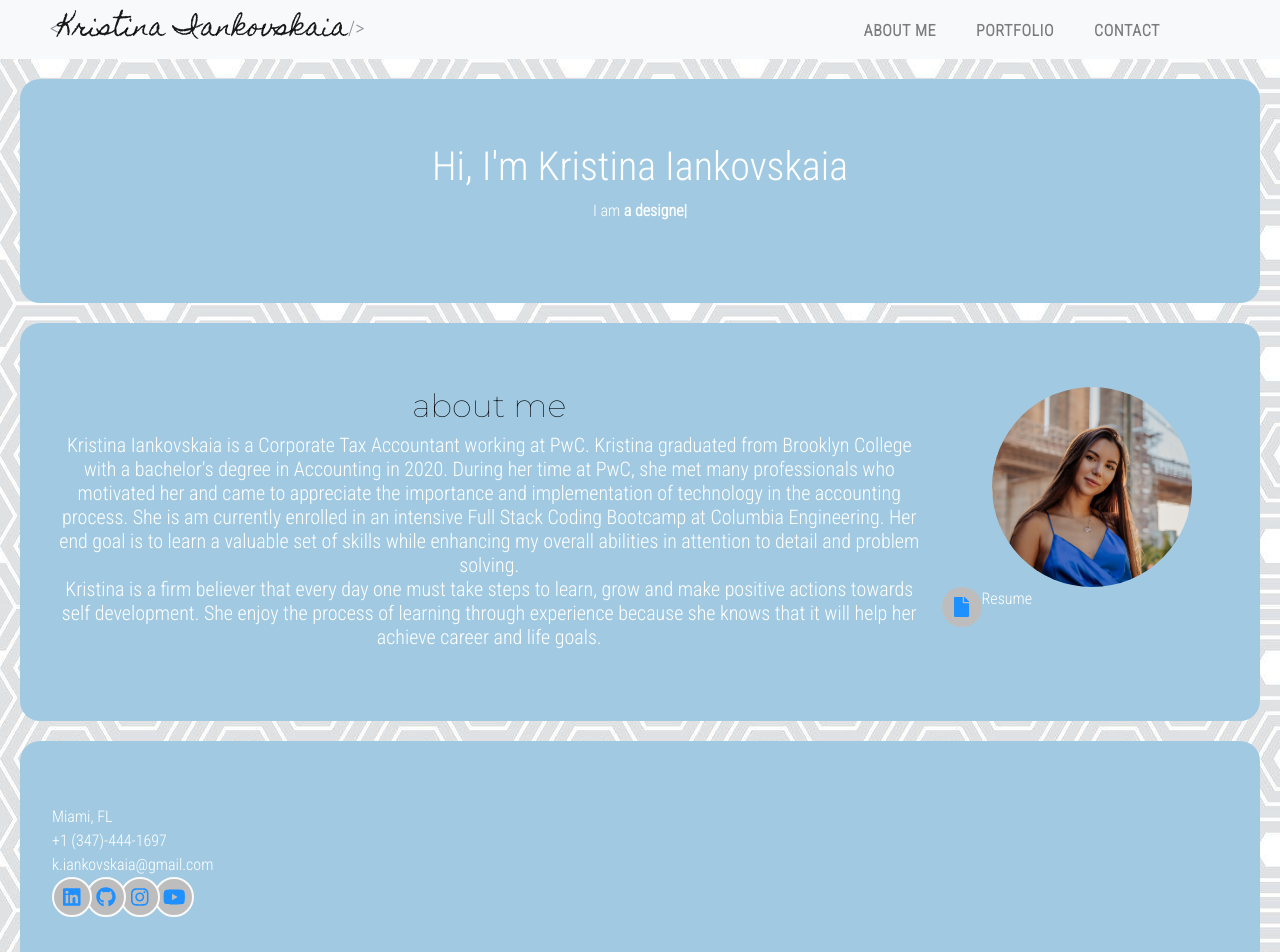
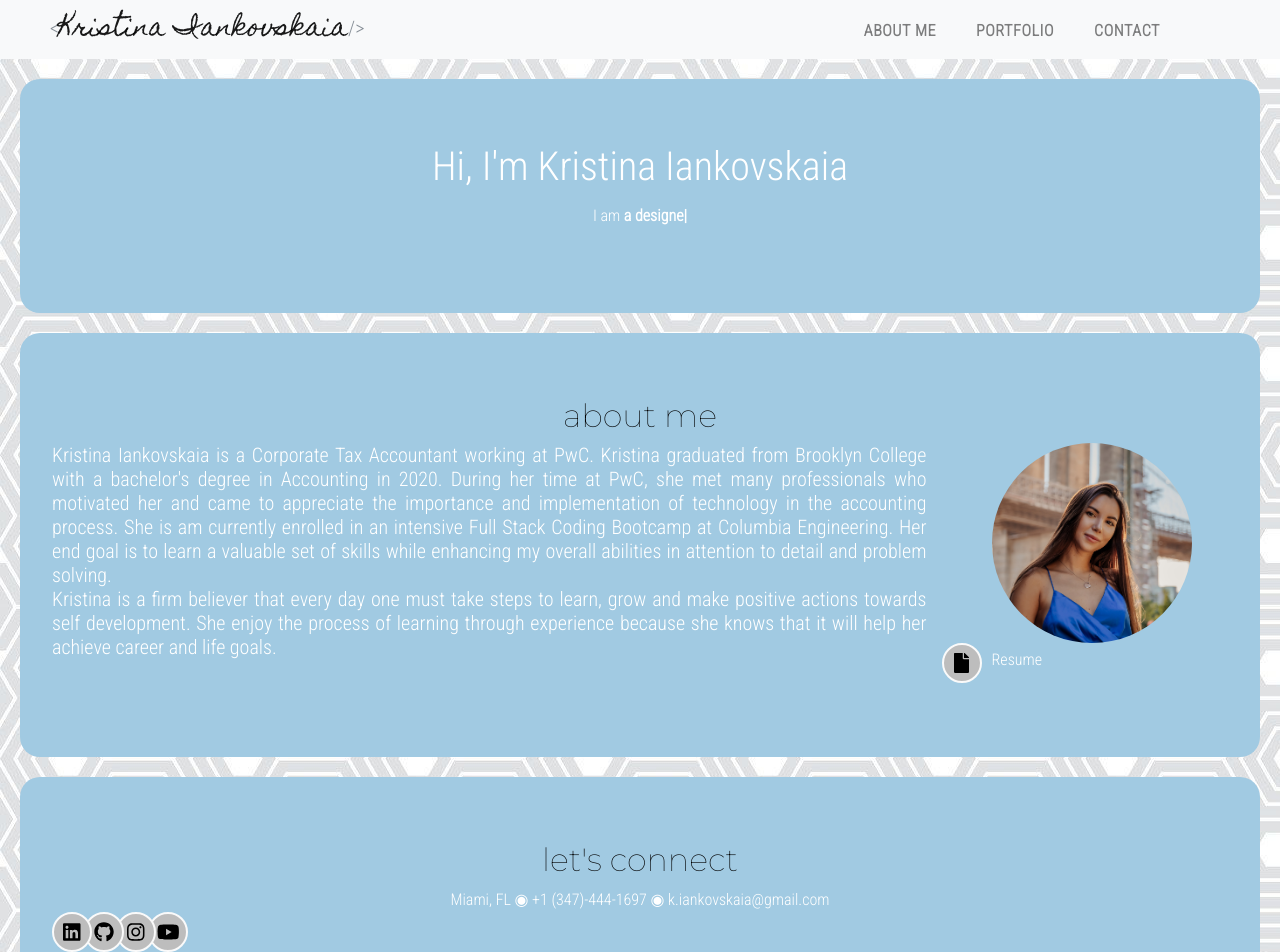
Before and after one commit to kiankovskaia/myportfolio, a React (Create React App) app: page / in a window 1280 px wide. Shown: the top 952 px of the page. Built offline with nearby package versions, Linux system fonts and the light colour scheme.

Commit message:
worked on texts layout

```diff
--- a/src/App.css
+++ b/src/App.css
@@ -3,12 +3,16 @@
 @import url("https://fonts.googleapis.com/css2?family=Montserrat:wght@100&display=swap");
 
 body {
-  font-family: "Roboto Condensed", sans-serif !important;
+
   background-image: url("/src/assets/img/backimg.jpg") !important;
   background-repeat: repeat;
   background-color: #eae3c8;
   text-align: center !important;
+  font-family: "Roboto Condensed", sans-serif !important;
+  text-align: justify !important;
 }
+
+
 
 .jumboclass {
   border-radius: 20px !important;
@@ -63,7 +67,9 @@ nav ul li {
   border-top: 0.1875rem solid var(--primary-blue);
 }
 .styleavatar {
-  color: #1e90ff !important;
+  color:black !important;
+
+  /* #1e90ff  */
 }
 img {
   margin: auto !important;
@@ -72,9 +78,14 @@ img {
 h2 {
   font-family: "Montserrat", sans-serif;
   color: black;
+  text-align: center !important;
 }
-.center {
+.centeredtext {
+  font-family: "Roboto Condensed", sans-serif !important;
+  color: black;
   text-align: center !important;
+  color: white;
+  margin: 0 auto;
 }
 .grow {
   transition: all 0.2s ease-in-out;
@@ -83,3 +94,7 @@ h2 {
 .grow:hover {
   transform: scale(1.1);
 }
+p{
+  margin: 5px;
+  padding: 5px;
+}
--- a/src/App.js
+++ b/src/App.js
@@ -8,7 +8,7 @@ import Greeting from "./components/Greeting.js"
 
 function App() {
   return (
-    <div>
+    <div className="App">
       <Navbar/>
       <Greeting/>
       <Header/>
--- a/src/components/Greeting.js
+++ b/src/components/Greeting.js
@@ -6,7 +6,7 @@ import { Jumbotron} from "react-bootstrap"
 function Greeting(){
 
 return (
-    <Jumbotron className="jumboclass">
+    <Jumbotron className="jumboclass centeredtext">
 <h1>Hi, I'm Kristina Iankovskaia</h1>
 <p>I am {' '}
 
--- a/src/components/Header.js
+++ b/src/components/Header.js
@@ -2,15 +2,17 @@ import React from "react";
 import { Container, Row, Col, Jumbotron, Image } from "react-bootstrap";
 import { FontAwesomeIcon } from "@fortawesome/react-fontawesome";
 import { Avatar } from "@material-ui/core";
+import { AvatarGroup } from "@material-ui/lab";
 import { faFile } from "@fortawesome/free-solid-svg-icons";
 import Myphoto from "../assets/img/kristina.jpg";
 
 const Header = () => {
   return (
     <Jumbotron className="jumboclass Container">
+       <h2 className="display-5">about me</h2>
       <Row>
         <Col id="aboutme" className="col-9">
-          <h2 className="display-5">about me</h2>
+
           <h5>
             Kristina Iankovskaia is a Corporate Tax Accountant working at PwC.
             Kristina graduated from Brooklyn College with a bachelor's degree in
@@ -39,15 +41,16 @@ const Header = () => {
             />
           </Row>
           <Row>
-            <Avatar className="grow ">
+          <AvatarGroup><Avatar className="grow ">
               <a
                 href="https://drive.google.com/file/d/1lzuugxa59DucOl_2OS7nAsWYmAH6HEBb/view?usp=sharing"
                 target="_blank"
                 rel="noopener noreferrer"
               >
-                <FontAwesomeIcon className="styleavatar" icon={faFile} />
+                <FontAwesomeIcon className="styleavatar" icon={faFile}/>
               </a>
             </Avatar>
+            </AvatarGroup>
             <p>Resume</p>
           </Row>
         </Col>
--- a/src/components/Icons.js
+++ b/src/components/Icons.js
@@ -10,23 +10,21 @@ import {
 } from "@fortawesome/free-brands-svg-icons";
 import { Jumbotron, Row, Container, Col } from "react-bootstrap";
 
-
 const Icons = (props) => {
   const {
     linkedin = "https://www.linkedin.com/in/kristina-iankovskaia/",
     instagram = "https://www.instagram.com/yourdilemma/",
     github = "https://github.com/kiankovskaia",
-    youtube = "https://www.youtube.com/channel/UCH9DO7WPnjLbuBHUSJ4FO2w"
+    youtube = "https://www.youtube.com/channel/UCH9DO7WPnjLbuBHUSJ4FO2w",
   } = props;
 
   return (
-    <Jumbotron className="jumboclass jumbotron center">
-    <Col id="contactme" className="col-12">
-          <Row>Miami, FL</Row>
-          <Row>+1 (347)-444-1697</Row>
-          <Row>k.iankovskaia@gmail.com</Row>
-      </Col>
-    <AvatarGroup spacing={6}>
+    <Jumbotron className="jumboclass jumbotron">
+      <h2>let's connect</h2>
+      <div id="contactme" className="centeredtext">
+        Miami, FL ◉ +1 (347)-444-1697 ◉ k.iankovskaia@gmail.com
+
+      <AvatarGroup className="centeredtext">
         <Avatar className="grow">
           <a href={linkedin} target="_blank" rel="noopener noreferrer">
             <FontAwesomeIcon className="styleavatar" icon={faLinkedin} />
@@ -48,6 +46,7 @@ const Icons = (props) => {
           </a>
         </Avatar>
       </AvatarGroup>
+      </div>
     </Jumbotron>
   );
 };
```
Lines whose indentation alone changed are shown as unchanged.
